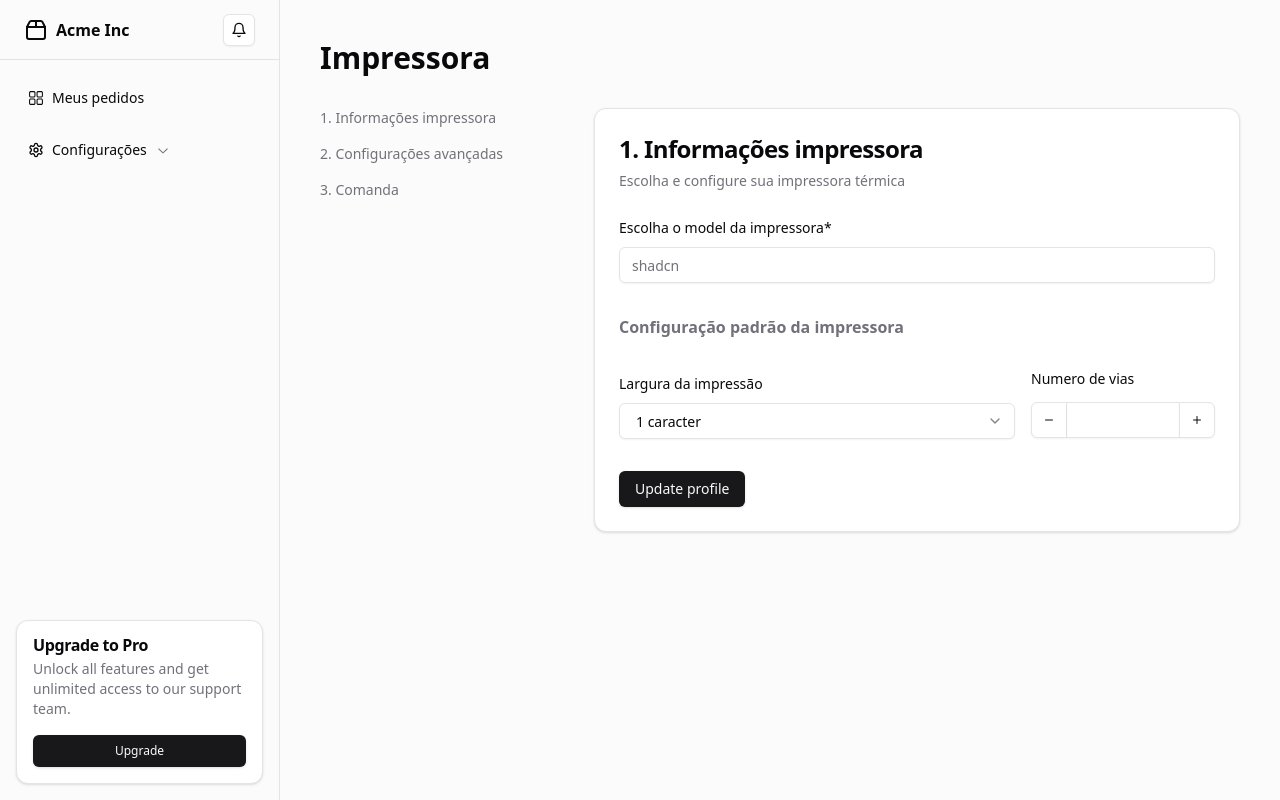
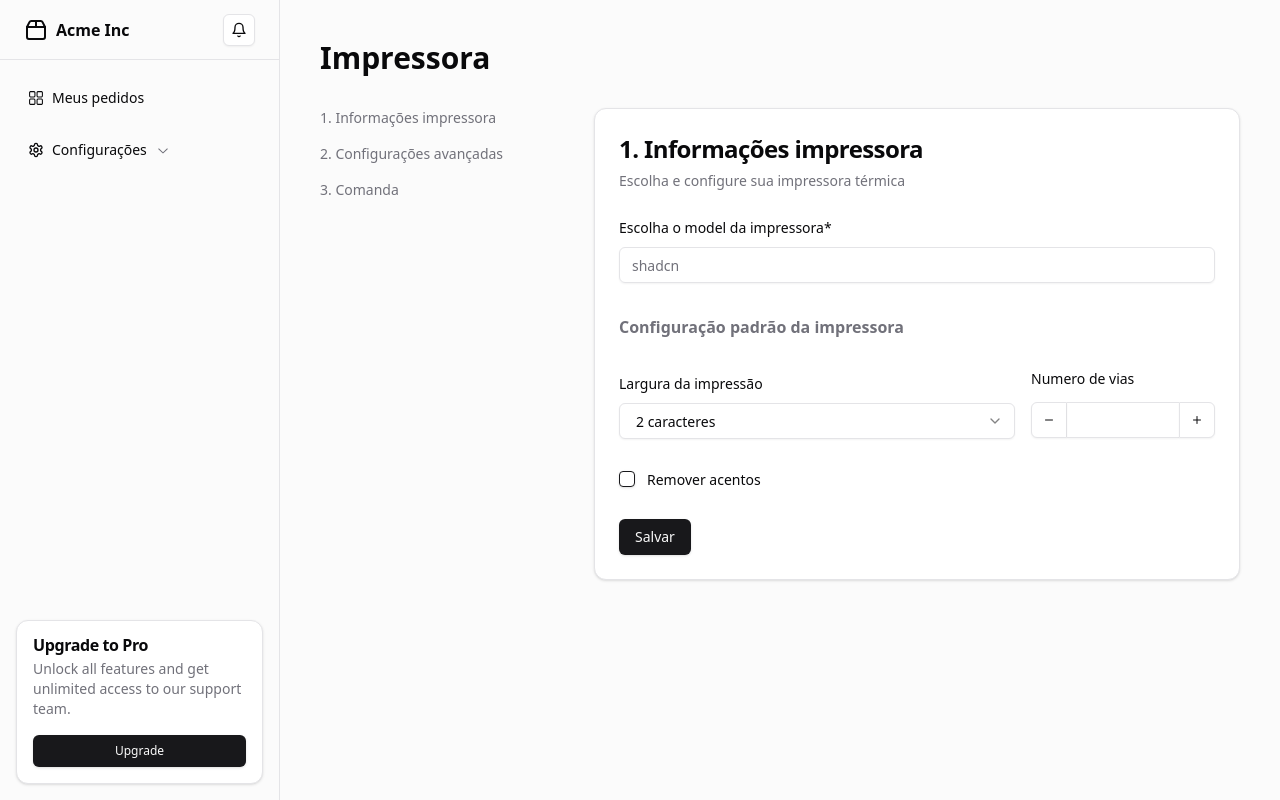
Before and after one commit to DRTSistemas/cardapioweb, a Next.js app: page /app/settings/printer in a window 1280 px wide. Built offline with nearby package versions, Linux system fonts and the light colour scheme.

Commit message:
refactor: submit buttons

```diff
--- a/src/app/app/settings/orders/_components/system-status-form.tsx
+++ b/src/app/app/settings/orders/_components/system-status-form.tsx
@@ -140,7 +140,7 @@ export function SystemStatusForm() {
           />
         </div>
 
-        <Button type="submit">Update notifications</Button>
+        <Button type="submit">Salvar</Button>
       </form>
     </Form>
   );
--- a/src/app/app/settings/orders/cancel-order/_components/cancel-order-form.tsx
+++ b/src/app/app/settings/orders/cancel-order/_components/cancel-order-form.tsx
@@ -115,7 +115,7 @@ export function CancelOrderForm() {
           />
         </div>
 
-        <Button type="submit">Update notifications</Button>
+        <Button type="submit">Salvar</Button>
       </form>
     </Form>
   );
--- a/src/app/app/settings/orders/order-sequence/_components/order-sequence-form.tsx
+++ b/src/app/app/settings/orders/order-sequence/_components/order-sequence-form.tsx
@@ -14,6 +14,7 @@ export function OrderSequenceForm() {
         <div className="xs:w-auto xs:justify-normal flex w-full items-center justify-between space-x-2">
           <div className="flex items-center">
             <Button
+              type="button"
               variant="outline"
               size="icon"
               className="size-12 rounded-r-none"
@@ -27,6 +28,7 @@ export function OrderSequenceForm() {
               className="h-12 w-28 rounded-none border-x-0"
             />
             <Button
+              type="button"
               variant="outline"
               size="icon"
               className="size-12 rounded-l-none"
@@ -43,6 +45,7 @@ export function OrderSequenceForm() {
           <div className="flex items-center">
             <Button
               variant="outline"
+              type="button"
               size="icon"
               className="size-12 rounded-r-none"
             >
@@ -56,6 +59,7 @@ export function OrderSequenceForm() {
             />
             <Button
               variant="outline"
+              type="button"
               size="icon"
               className="size-12 rounded-l-none"
             >
--- a/src/app/app/settings/orders/order-sound/_components/order-sound-form.tsx
+++ b/src/app/app/settings/orders/order-sound/_components/order-sound-form.tsx
@@ -184,7 +184,7 @@ export function OrderSoundForm() {
           />
         </div>
 
-        <Button type="submit">Update notifications</Button>
+        <Button type="submit">Salvar</Button>
       </form>
     </Form>
   );
--- a/src/app/app/settings/orders/printer/_components/printer-form.tsx
+++ b/src/app/app/settings/orders/printer/_components/printer-form.tsx
@@ -17,6 +17,7 @@ import {
 
 import { Switch } from "@/components/ui/switch";
 import { toast } from "@/components/ui/use-toast";
+import { Checkbox } from "@/components/ui/checkbox";
 
 const notificationsFormSchema = z.object({
   auto_printer: z.boolean().default(false).optional(),
@@ -100,7 +101,7 @@ export function PrinterForm() {
           />
         </div>
 
-        <Button type="submit">Update notifications</Button>
+        <Button type="submit">Salvar</Button>
       </form>
     </Form>
   );
--- a/src/app/app/settings/printer/_components/printer-info-form.tsx
+++ b/src/app/app/settings/printer/_components/printer-info-form.tsx
@@ -28,6 +28,7 @@ import { Textarea } from "@/components/ui/textarea";
 import { toast } from "@/components/ui/use-toast";
 import { ChevronDownIcon, MinusIcon, PlusIcon } from "lucide-react";
 import { Label } from "@/components/ui/label";
+import { Checkbox } from "@/components/ui/checkbox";
 
 const profileFormSchema = z.object({
   printer_model: z.string(),
@@ -35,6 +36,7 @@ const profileFormSchema = z.object({
     invalid_type_error: "Select a font",
     required_error: "Please select a font.",
   }),
+  remove_ac: z.boolean().default(false).optional(),
 });
 
 type ProfileFormValues = z.infer<typeof profileFormSchema>;
@@ -91,7 +93,6 @@ export function PrinterInfoForm() {
                       )}
                       {...field}
                     >
-                      <option value="inter">1 caracter</option>
                       <option value="manrope">2 caracteres</option>
                       <option value="system">3 caracteres</option>
                     </select>
@@ -108,6 +109,7 @@ export function PrinterInfoForm() {
             <div className="xs:w-auto xs:justify-normal flex w-full items-center justify-between space-x-2">
               <div className="flex items-center">
                 <Button
+                  type="button"
                   variant="outline"
                   size="icon"
                   className="size-9 rounded-r-none"
@@ -121,6 +123,7 @@ export function PrinterInfoForm() {
                   className="h-9 w-28 rounded-none border-x-0"
                 />
                 <Button
+                  type="button"
                   variant="outline"
                   size="icon"
                   className="size-9 rounded-l-none"
@@ -132,8 +135,25 @@ export function PrinterInfoForm() {
             </div>
           </div>
         </div>
+        <FormField
+          control={form.control}
+          name="remove_ac"
+          render={({ field }) => (
+            <FormItem className="flex flex-row items-start space-x-3 space-y-0 rounded-md">
+              <FormControl>
+                <Checkbox
+                  checked={field.value}
+                  onCheckedChange={field.onChange}
+                />
+              </FormControl>
+              <div className="space-y-1 leading-none">
+                <FormLabel>Remover acentos</FormLabel>
+              </div>
+            </FormItem>
+          )}
+        />
 
-        <Button type="submit">Update profile</Button>
+        <Button type="submit">Salvar</Button>
       </form>
     </Form>
   );
```
